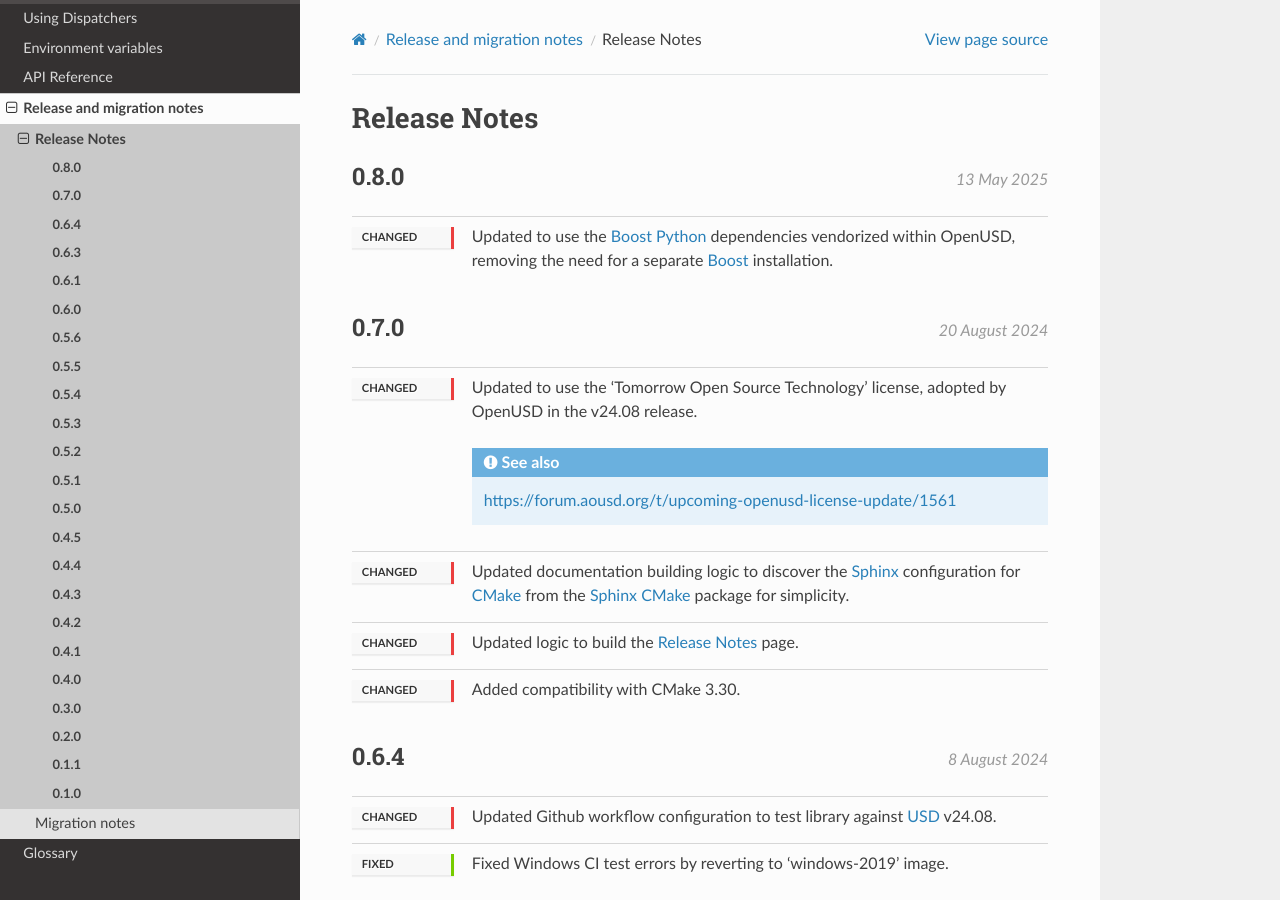
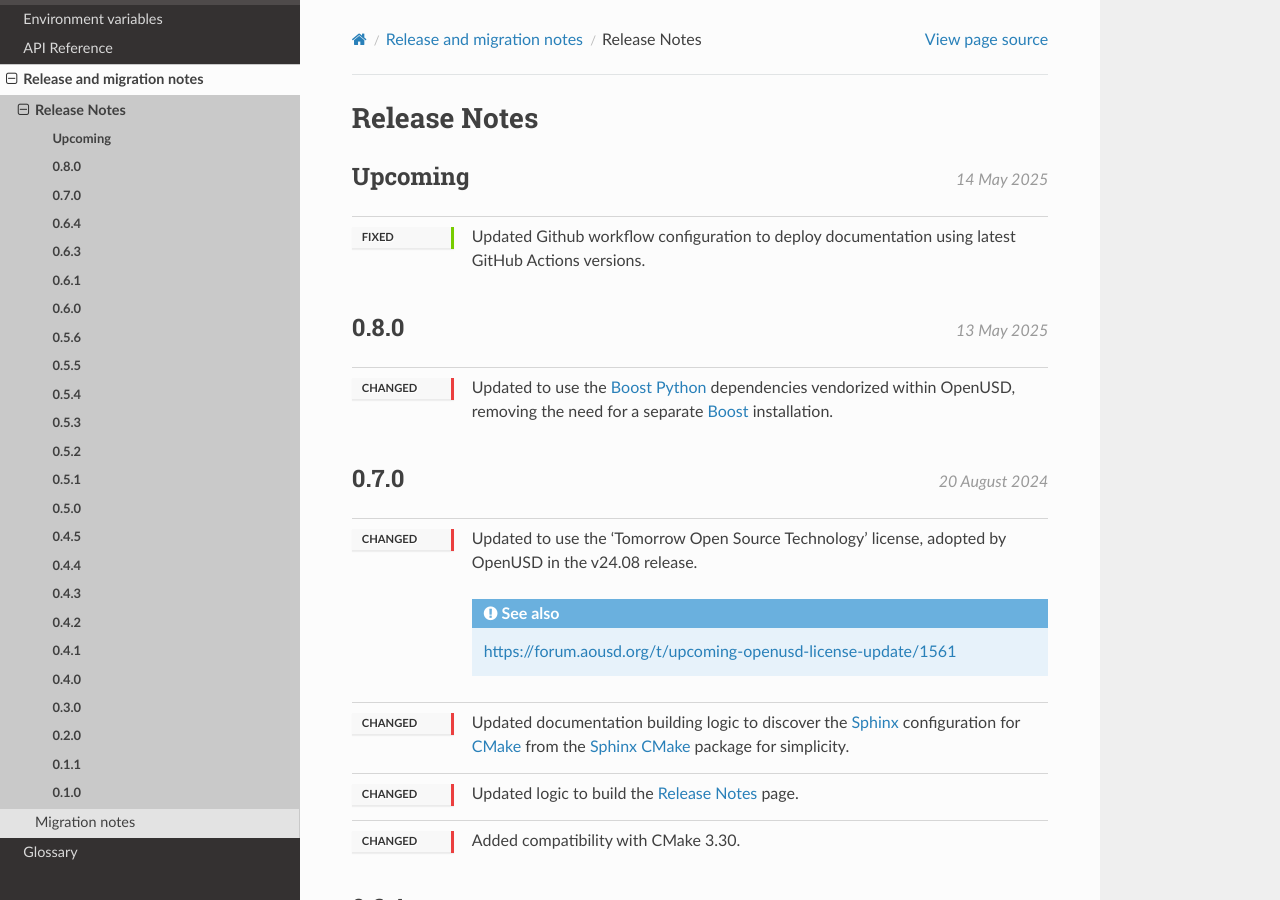
Before and after one commit to wdas/unf, a Sphinx documentation site: the page built from doc/sphinx/release/release_notes.rst, in a window 1280 px wide and 900 px high. Built offline with Sphinx 7.4.7 and the Read the Docs theme 3.1.0, drawn with Linux system fonts in a browser that asks for light colours; cross-references to code outside the pages are shown as plain code.

Commit message:
Update workflow to deploy docs using latest GitHub Actions

```diff
--- a/doc/sphinx/release/release_notes.rst
+++ b/doc/sphinx/release/release_notes.rst
@@ -3,6 +3,13 @@
 *************
 Release Notes
 *************
+
+.. release:: Upcoming
+
+    .. change:: fixed
+
+        Updated Github workflow configuration to deploy documentation using latest
+        GitHub Actions versions.
 
 .. release:: 0.8.0
     :date: 2025-05-13
```
Also changed, not shown: 1 other file.
